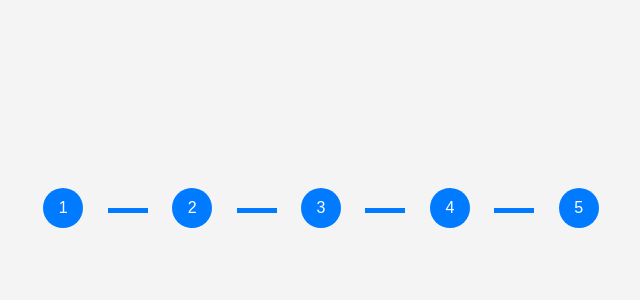
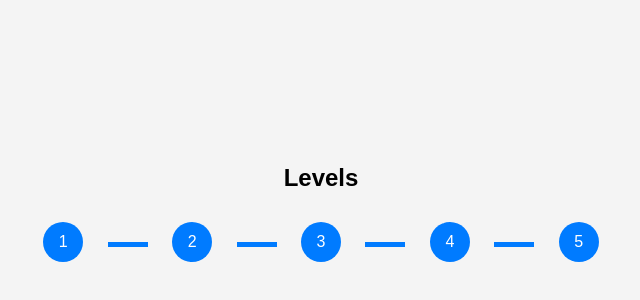
Before and after one commit to DominicKennell/workout, a plain HTML site: page index.html in a window 1280 px wide. Shown: the part 192-492 px from the top of the page, without its empty margins (319-959 px from the left). Drawn offline with Linux system fonts and the light colour scheme.

Commit message:
Update index.html
added h2 "Levels"

```diff
--- a/index.html
+++ b/index.html
@@ -586,6 +586,7 @@ function buyExtraTime() {
 </head>
 <body>
     <div class="journey-map" id="journeyMap">
+        <h2>Levels</h2>
         <div class="node active" id="level1" onclick="startLevel(1)">1</div>
         <div class="path"></div>
         <div class="node" id="level2" onclick="startLevel(2)">2</div>
```
